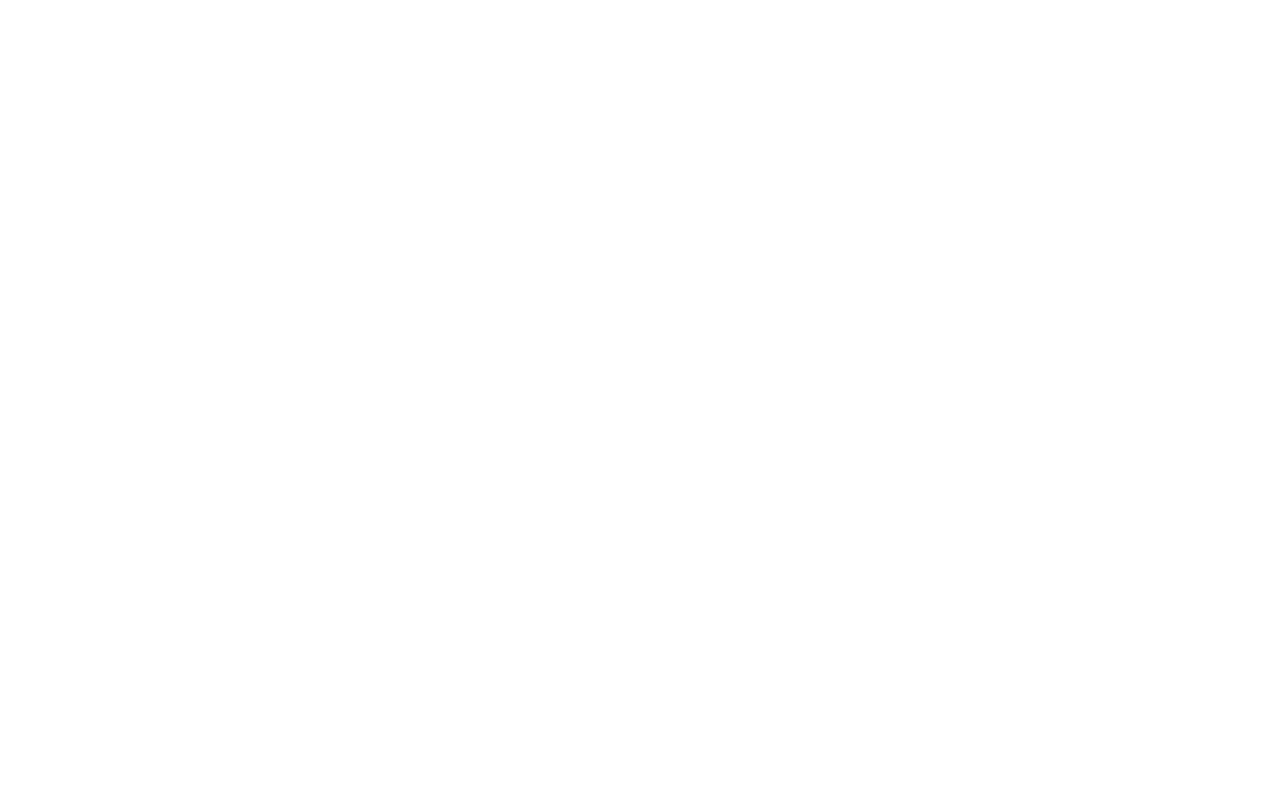
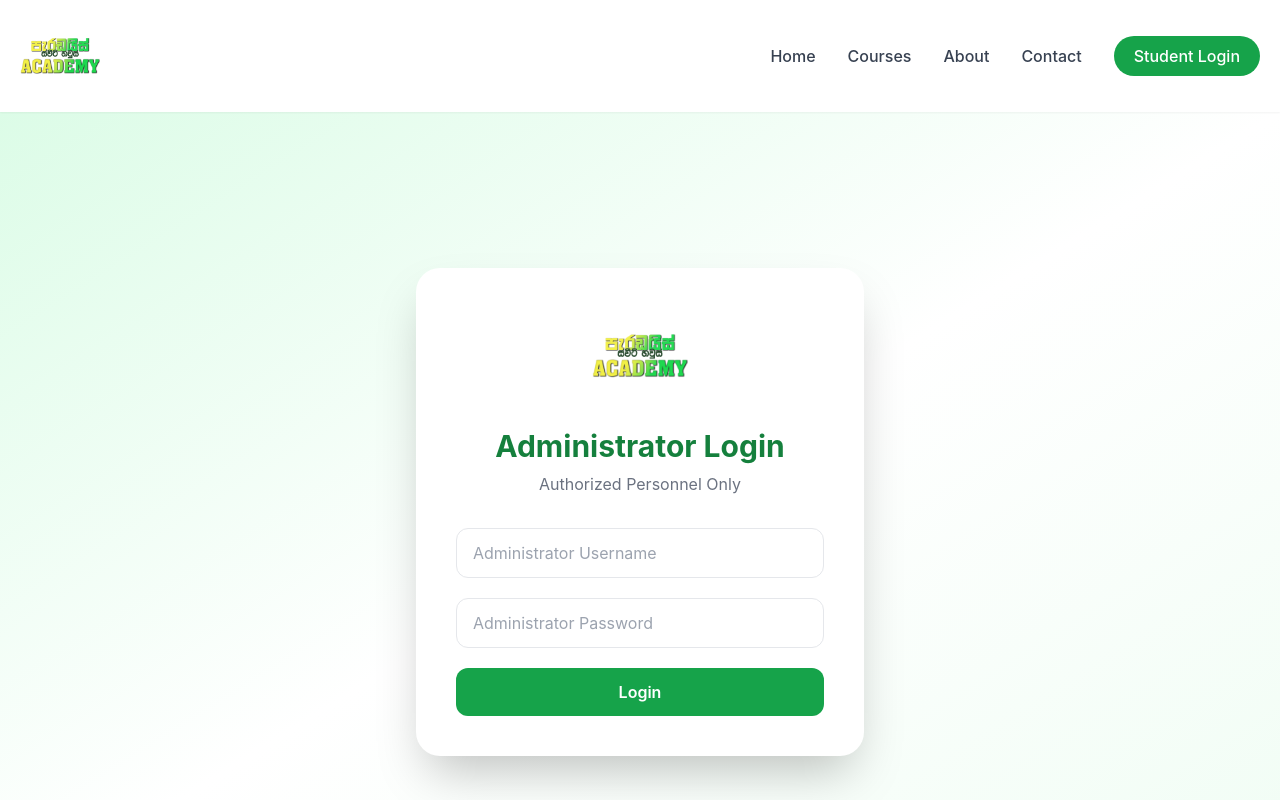
Before and after one commit to paradisesweethouseinfo/paradise-sweets-course-website-, a React (Vite) app: page /admin in a window 1280 px wide. Before the commit this address had no page. Shown: the top 800 px of the page. Built offline with nearby package versions, Linux system fonts and the light colour scheme.

Commit message:
Update website

```diff
--- a/src/App.jsx
+++ b/src/App.jsx
@@ -1,8 +1,10 @@
 import { BrowserRouter, Routes, Route, Outlet } from "react-router-dom";
+
+import Navbar from "./components/Navbar";
 import Footer from "./components/Footer";
 
-import Navbar from "./components/Navbar";
 import ProtectedRoute from "./components/ProtectedRoute";
+import AdminProtectedRoute from "./components/AdminProtectedRoute";
 
 import Home from "./pages/Home";
 import Courses from "./pages/Courses";
@@ -10,6 +12,9 @@
 import About from "./pages/About";
 import Contact from "./pages/Contact";
 import Login from "./pages/Login";
+
+import AdminLogin from "./pages/AdminLogin";
+import Admin from "./pages/Admin";
 
 function Layout() {
   return (
@@ -26,13 +31,15 @@
     <BrowserRouter>
       <Routes>
 
-        {/* All pages with Navbar */}
+        {/* Pages with Navbar & Footer */}
         <Route element={<Layout />}>
+
           <Route path="/" element={<Home />} />
           <Route path="/about" element={<About />} />
           <Route path="/contact" element={<Contact />} />
           <Route path="/login" element={<Login />} />
 
+          {/* Student Protected Pages */}
           <Route
             path="/courses"
             element={
@@ -50,6 +57,23 @@
               </ProtectedRoute>
             }
           />
+
+          {/* Admin Login */}
+          <Route
+            path="/admin"
+            element={<AdminLogin />}
+          />
+
+          {/* Admin Dashboard */}
+          <Route
+            path="/admin/dashboard"
+            element={
+              <AdminProtectedRoute>
+                <Admin />
+              </AdminProtectedRoute>
+            }
+          />
+
         </Route>
 
       </Routes>
--- /dev/null
+++ b/src/components/AdminProtectedRoute.jsx
@@ -0,0 +1,12 @@
+import { Navigate } from "react-router-dom";
+
+export default function AdminProtectedRoute({ children }) {
+
+  const loggedIn = localStorage.getItem("adminLoggedIn");
+
+  if (!loggedIn) {
+    return <Navigate to="/admin" replace />;
+  }
+
+  return children;
+}
--- /dev/null
+++ b/src/pages/AdminLogin.jsx
@@ -0,0 +1,88 @@
+import { useState } from "react";
+import { useNavigate } from "react-router-dom";
+
+export default function AdminLogin() {
+  const navigate = useNavigate();
+
+  const [username, setUsername] = useState("");
+  const [password, setPassword] = useState("");
+  const [error, setError] = useState("");
+
+  const handleLogin = (e) => {
+    e.preventDefault();
+
+    if (
+      username === "admin" &&
+      password === "#ParadiseAdmin2026"
+    ) {
+      localStorage.setItem("adminLoggedIn", "true");
+      navigate("/admin/dashboard");
+    } else {
+      setError("Invalid Administrator Credentials");
+    }
+  };
+
+  return (
+    <div className="min-h-screen bg-gradient-to-br from-green-100 via-white to-green-50 flex items-center justify-center px-4">
+
+      <div className="bg-white rounded-3xl shadow-2xl p-10 w-full max-w-md">
+
+        <div className="flex justify-center mb-6">
+          <img
+            src="/logo.png"
+            alt="Logo"
+            className="w-24"
+          />
+        </div>
+
+        <h1 className="text-3xl font-bold text-center text-green-700">
+          Administrator Login
+        </h1>
+
+        <p className="text-center text-gray-500 mt-2 mb-8">
+          Authorized Personnel Only
+        </p>
+
+        {error && (
+          <div className="bg-red-100 border border-red-300 text-red-700 rounded-lg p-3 mb-4">
+            {error}
+          </div>
+        )}
+
+        <form onSubmit={handleLogin} className="space-y-5">
+
+          <input
+            type="text"
+            placeholder="Administrator Username"
+            value={username}
+            onChange={(e) => {
+              setUsername(e.target.value);
+              setError("");
+            }}
+            className="w-full border rounded-xl px-4 py-3 focus:ring-2 focus:ring-green-500 outline-none"
+          />
+
+          <input
+            type="password"
+            placeholder="Administrator Password"
+            value={password}
+            onChange={(e) => {
+              setPassword(e.target.value);
+              setError("");
+            }}
+            className="w-full border rounded-xl px-4 py-3 focus:ring-2 focus:ring-green-500 outline-none"
+          />
+
+          <button
+            className="w-full bg-green-600 hover:bg-green-700 text-white py-3 rounded-xl font-semibold transition"
+          >
+            Login
+          </button>
+
+        </form>
+
+      </div>
+
+    </div>
+  );
+}
```
